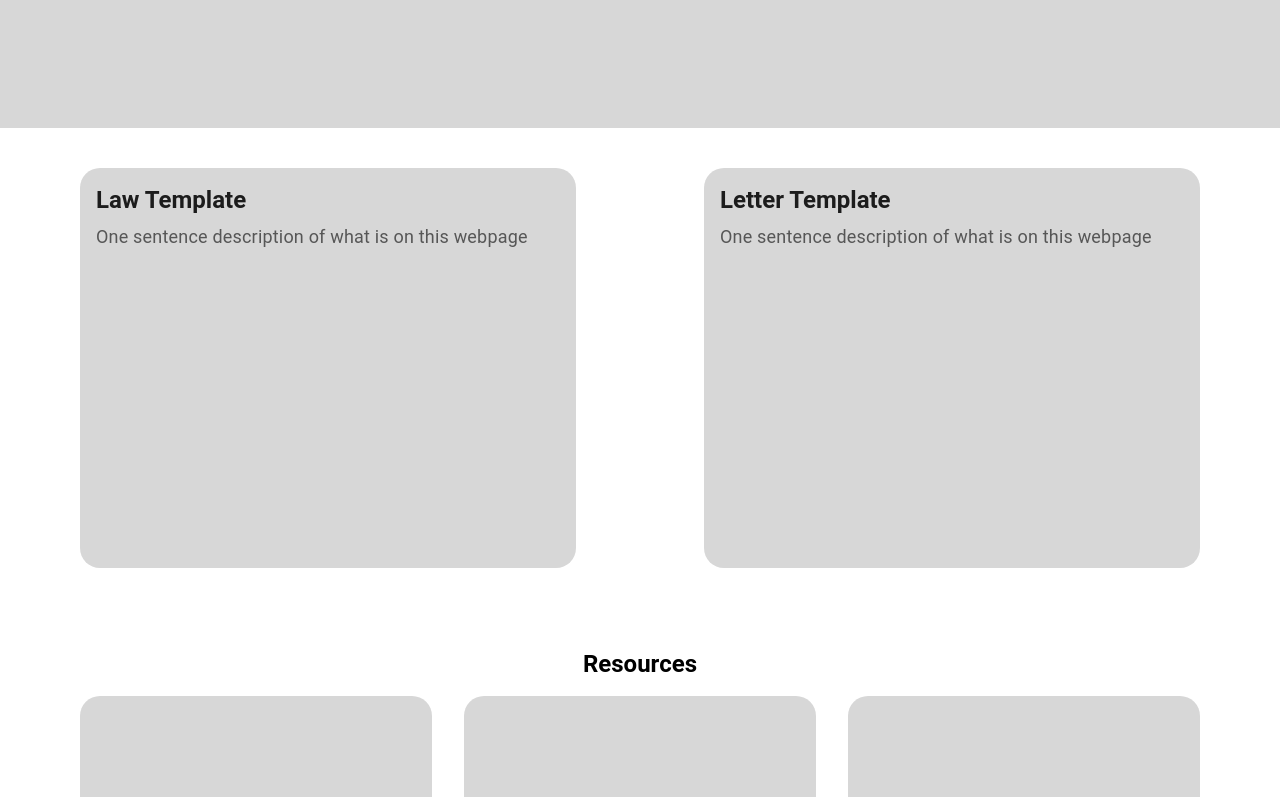
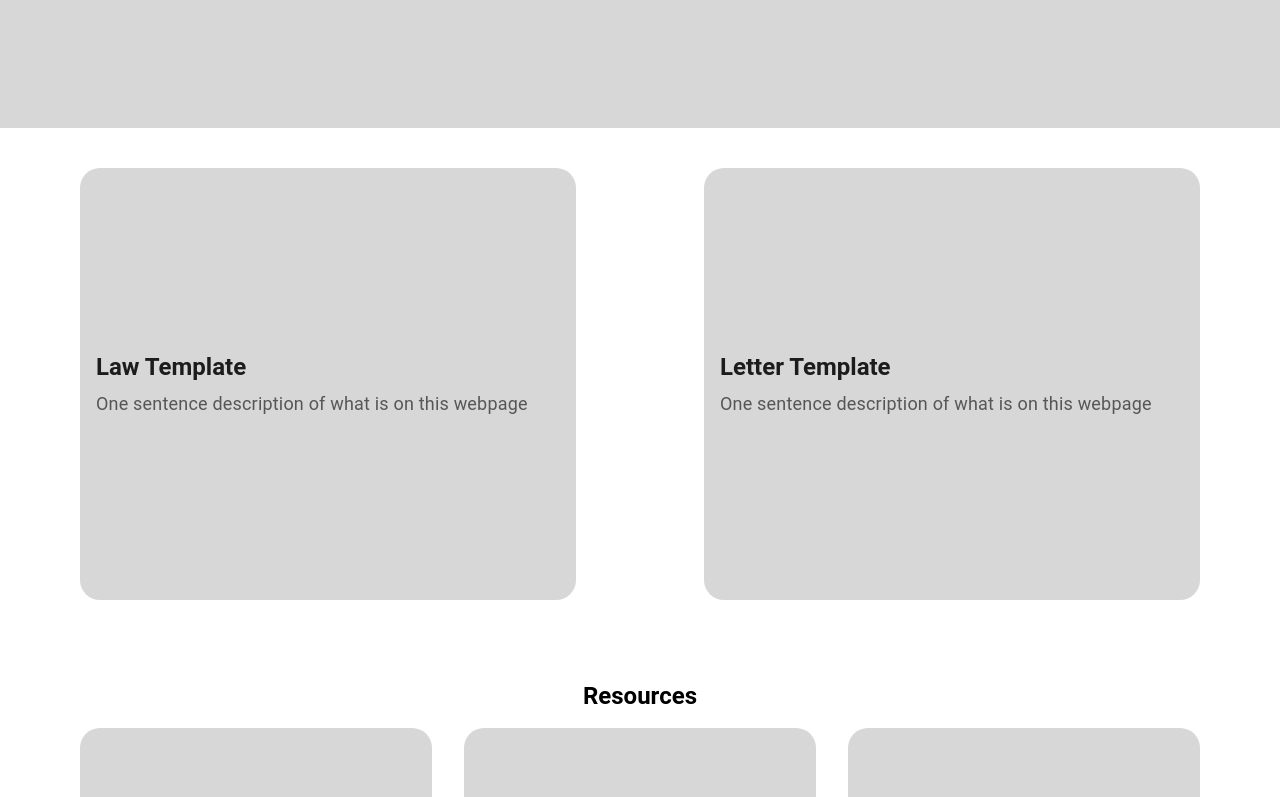
Before and after one commit to cornellh4i/earth-law-center, a React (Create React App) app in the folder client/: page /landing in a window 1280 px wide. Shown: the part 452-1249 px from the top of the page. Built offline with nearby package versions, Linux system fonts and the light colour scheme; no server answers.

Commit message:
Vertically center text in Landing cards

```diff
--- a/client/src/components/LandingCard/LandingCard.css
+++ b/client/src/components/LandingCard/LandingCard.css
@@ -1,5 +1,4 @@
 .card {
-    height: 400px !important;
     box-shadow: none !important;
     border-radius: 20px !important;
 }
@@ -7,4 +6,6 @@
 .card-content {
     background-color: #d7d7d7 !important;
     height: 400px !important;
+    display: flex;
+    flex-wrap: wrap;
 }
--- a/client/src/components/LandingCard/LandingCard.jsx
+++ b/client/src/components/LandingCard/LandingCard.jsx
@@ -5,6 +5,7 @@ import CardContent from '@mui/material/CardContent';
 import CardMedia from '@mui/material/CardMedia';
 import Typography from '@mui/material/Typography';
 import { CardActionArea } from '@mui/material';
+import Stack from '@mui/material/Stack';
 import Box from '@mui/material/Box';
 
 /** Component for a landing card used by template law/letter cards
@@ -17,15 +18,17 @@ const LandingCard = (props) => {
       <CardActionArea>
         {/* <CardMedia component='img' alt='template img' height='200' src = {props.imgsrc}/> */}
         <CardContent className='card-content'>
+          <Box component={Stack} direction="column" justifyContent="center">
             <Typography gutterBottom variant='h5' component='div' sx={{ fontWeight: 'bold' }}>
               {props.title}
             </Typography>
             <Typography variant='body2' color='text.secondary' sx={{ fontSize: 18 }} >
               {props.text}
             </Typography>
+          </Box>
         </CardContent>
       </CardActionArea>
-      </Card>
+    </Card >
   );
 };
 
--- a/client/src/components/ResourceBox/ResourceBox.css
+++ b/client/src/components/ResourceBox/ResourceBox.css
@@ -1,5 +1,4 @@
 .box {
-    height: 400px !important;
     box-shadow: none !important;
     border-radius: 20px !important;
 }
```
Lines whose indentation alone changed are shown as unchanged.
